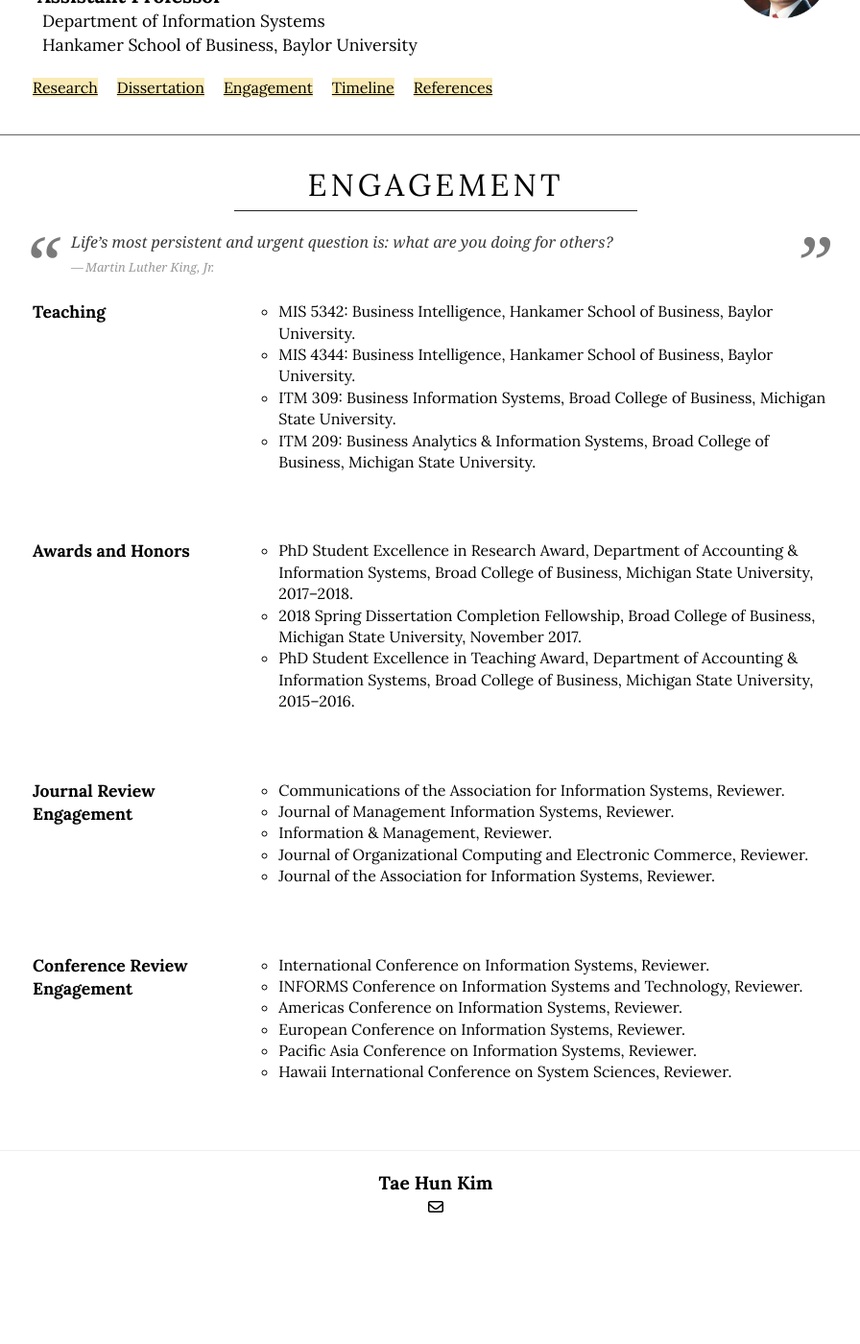
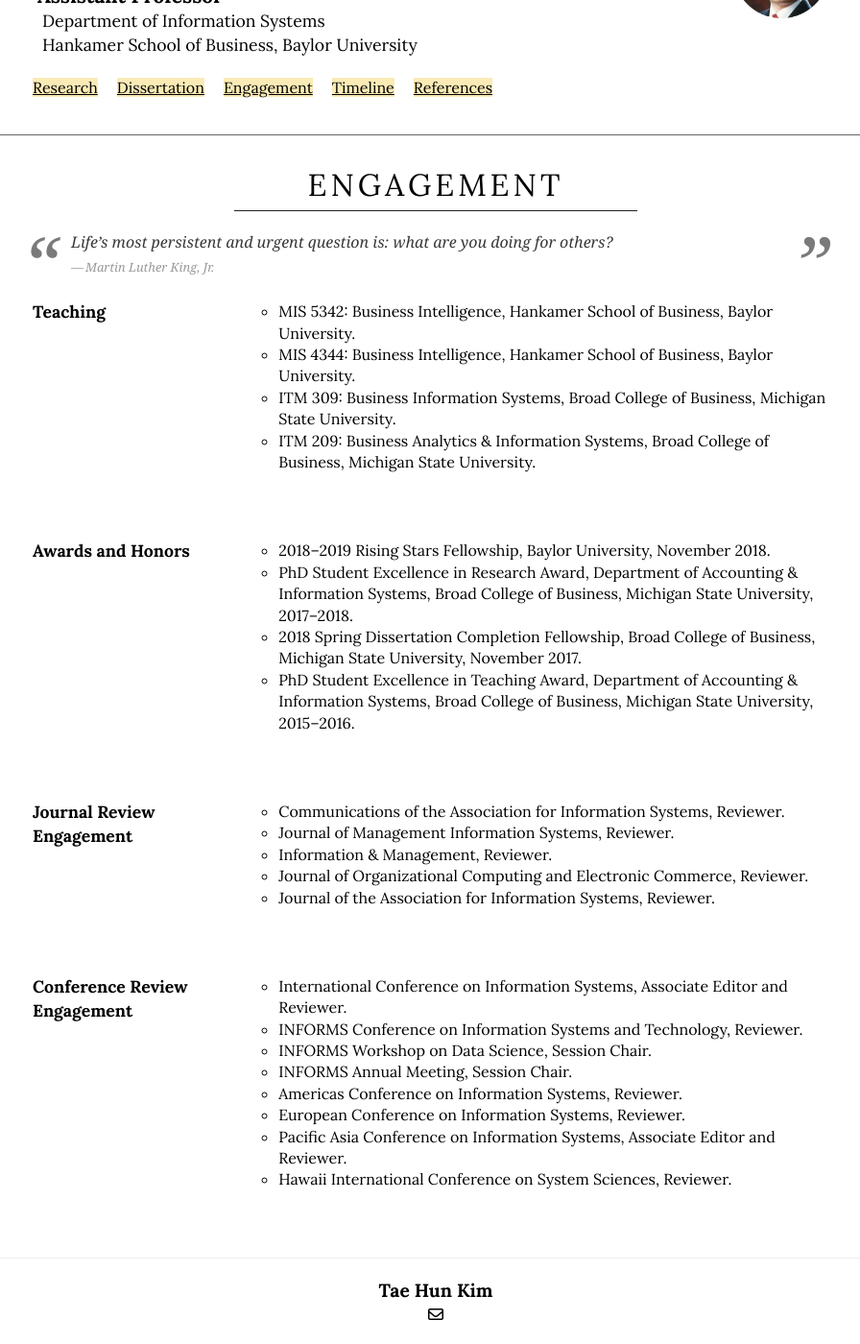
Before and after one commit to istaehun/taehun, a Jekyll site: the page built from engagement.html, in a window 1280 px wide and 1400 px high, scrolled down 191 px. Shown: the whole window at 96% size, without its empty margins (186-1082 px from the left). Built offline with Jekyll 4.4.1, drawn with Linux system fonts in a browser that asks for light colours; nearby versions of some CDN libraries; before the commit the page ends 1479 px from its top, so only the background shows below that.

Commit message:
Update engagement.yml

```diff
--- a/_data/engagement.yml
+++ b/_data/engagement.yml
@@ -9,6 +9,7 @@
   -
     title: Awards and Honors
     list:
+      - "2018–2019 Rising Stars Fellowship, Baylor University, November 2018."
       - "PhD Student Excellence in Research Award, Department of Accounting & Information Systems, Broad College of Business, Michigan State University, 2017–2018."
       - "2018 Spring Dissertation Completion Fellowship, Broad College of Business, Michigan State University, November 2017."
       - "PhD Student Excellence in Teaching Award, Department of Accounting & Information Systems, Broad College of Business, Michigan State University, 2015–2016."
@@ -23,9 +24,11 @@
   -
     title: Conference Review Engagement
     list:
-      - "International Conference on Information Systems, Reviewer."
+      - "International Conference on Information Systems, Associate Editor and Reviewer."
       - "INFORMS Conference on Information Systems and Technology, Reviewer."
+      - "INFORMS Workshop on Data Science, Session Chair."
+      - "INFORMS Annual Meeting, Session Chair."
       - "Americas Conference on Information Systems, Reviewer."
       - "European Conference on Information Systems, Reviewer."
-      - "Pacific Asia Conference on Information Systems, Reviewer."
+      - "Pacific Asia Conference on Information Systems, Associate Editor and Reviewer."
       - "Hawaii International Conference on System Sciences, Reviewer."
```
